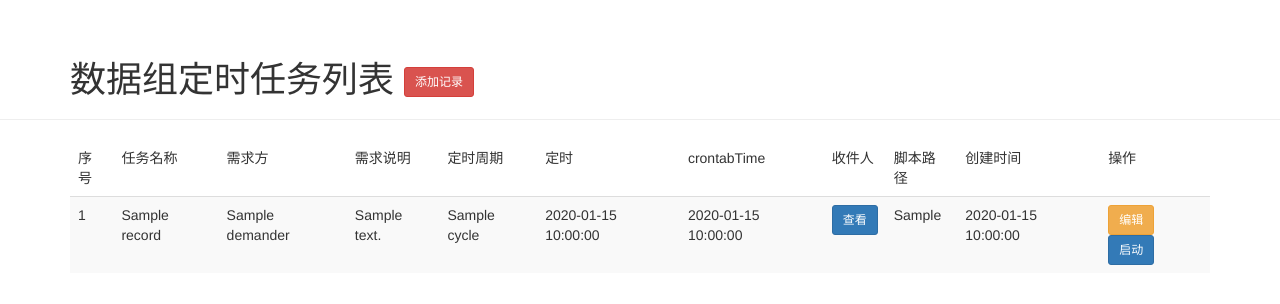
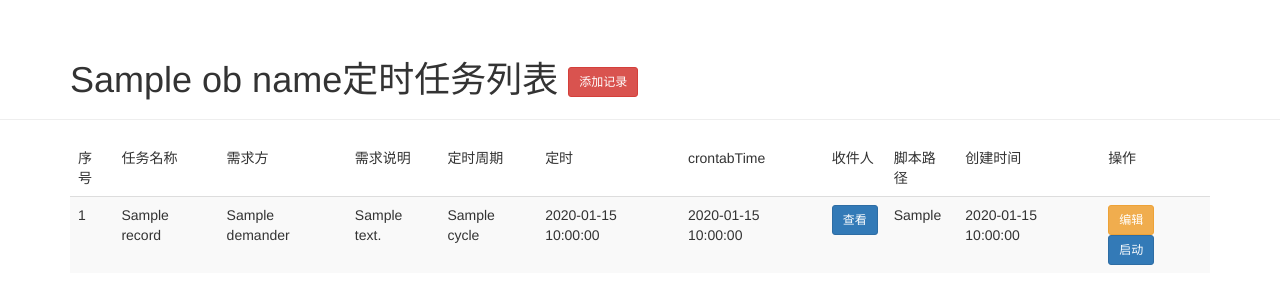
Before and after one commit to Onestarko/jobRecsMag, a Flask app: template templates/list.html in a window 1280 px wide. Shown: the top 304 px of the page. Run offline with Flask 2, Linux system fonts and the light colour scheme; the template is opened without the code that fills it: most values are stand-ins (such as "Sample title", 1, 10 or a date in 2020); some libraries are stand-ins or nearby versions.

Commit message:
update obName

```diff
--- a/app.py
+++ b/app.py
@@ -13,7 +13,7 @@ Bootstrap(app)
 @app.route('/')
 def list():
 	jobs = model.getJobs()
-	return render_template("list.html", jobs=jobs)
+	return render_template("list.html", jobs=jobs, obName=config.obName)
 
 @app.route('/edit/<id>', methods=['GET', 'POST'])
 def edit(id):
--- a/templates/list.html
+++ b/templates/list.html
@@ -5,7 +5,7 @@
 {% block content %}
 	<div class="page-header">
 		<div class="container">
-			<h1>数据组定时任务列表  <a href="/add" class="btn btn-danger btn-sm" role="button">添加记录</a></h1>
+            <h1>{{obName}}定时任务列表  <a href="/add" class="btn btn-danger btn-sm" role="button">添加记录</a></h1>
 		</div>
 	</div>
 
@@ -41,7 +41,7 @@
 							<td>{{record['shPath']}}</td>
 							<td>{{record['createTime']}}</td>
 							<td><a href="/edit/{{record['id']}}" class="btn btn-warning btn-sm" role="button">编辑</a>
-							{% if record['deleteFlag'] == 0 %}
+                            {% if record['deleteFlag'] == 0 %}
 								<a href="/stop/{{record['id']}}" class="btn btn-danger btn-sm" role="button">暂停</a>
 							{% else %}
 								<a href="/restart/{{record['id']}}" class="btn btn-primary btn-sm" role="button">启动</a>
```
